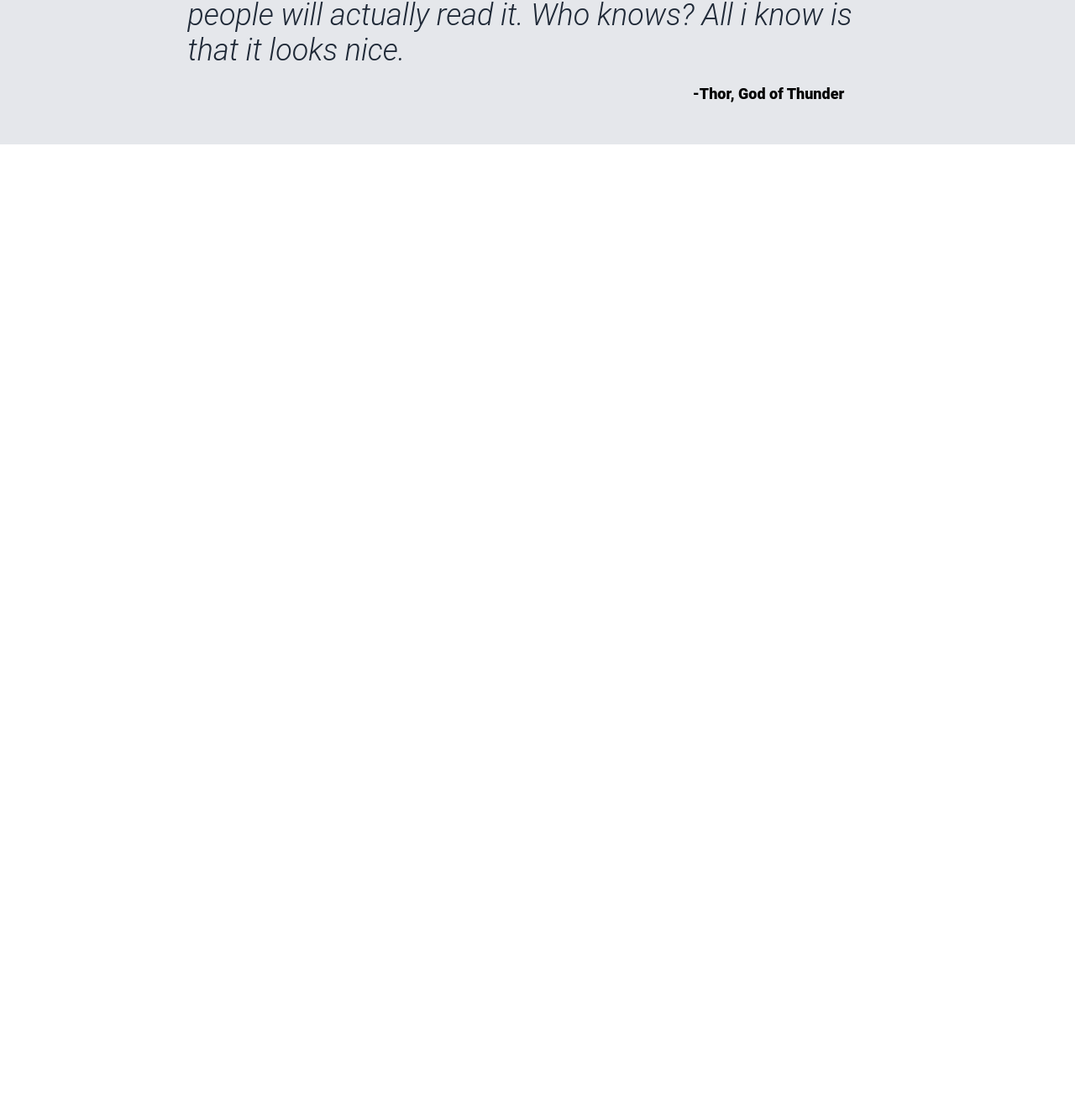
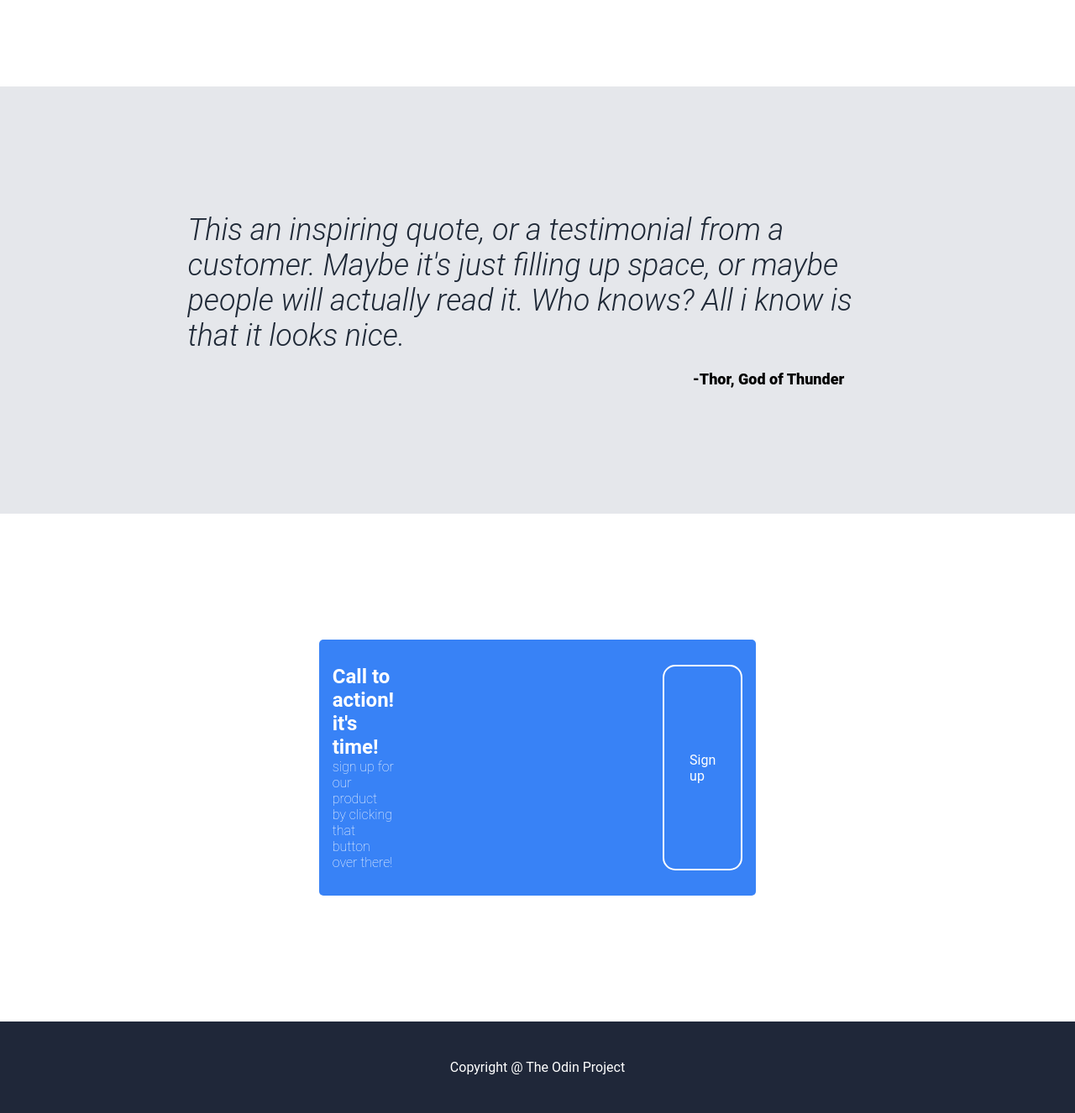
Before and after one commit to HMS-Perseus/Project-Landing-Page, a plain HTML site: page index.html in a window 1280 px wide. Shown: the part 867-2193 px from the top of the page at 84% size. Before the commit the page ends 1039 px from the top, so only its background shows below. Drawn offline with Linux system fonts and the light colour scheme.

Commit message:
Finish the sing up and footer

```diff
--- a/index.html
+++ b/index.html
@@ -47,6 +47,11 @@
             <div class="quote">This an inspiring quote, or a testimonial from a customer. Maybe it's just filling up space, or maybe people will actually read it. Who knows? All i know is that it looks nice.</div>
             <div class="autor">-Thor, God of Thunder</div>
         </div>
+        <div class="call-section">
+            <div class="call-text">Call to action! it's time!<div class="call-subtext">sign up for our product by clicking that button over there!</div></div>
+            <div class="call-button">Sign up</div>
+        </div>
+        <footer>Copyright @ The Odin Project</footer>
     </main-body>
 
 </body>
--- a/styles.css
+++ b/styles.css
@@ -4,11 +4,11 @@ body {
     font-family: "Roboto", sans-serif;
     border: 0;
     margin: 0;
-    flex-wrap: wrap;
 }
 
 header,
-.intro {
+.intro,
+footer{
     background-color: #1f2739;
     color: white;
     display: flex;
@@ -88,7 +88,7 @@ ul {
     color: #1f2937;
     font-weight: 900;
     align-items: center;
-    padding: 30px;
+    padding: 150px;
     gap: 30px;
 }
 
@@ -119,6 +119,7 @@ ul {
     display: flex;
     flex-direction: column;
     gap: 20px;
+    padding: 100px;
 }
 
 .quote {
@@ -138,3 +139,38 @@ ul {
     padding-bottom: 50px;
     padding-left: 550px;
 }
+
+.call-section {
+    display:flex;
+    justify-content: center;
+    background-color: #3882f6;
+    box-sizing: border-box;
+    margin: 150px 380px;
+    padding: 30px;
+    color: white;
+    gap: 320px;
+    border-radius: 5px;
+}
+
+.call-button {
+    display: flex;
+    justify-content: center;
+    align-items: center;
+    border: 2px solid white;
+    border-radius: 15px;
+    padding: 3px 30px;
+}
+
+.call-text {
+    font-size: 24px;
+    font-weight: 600;
+}
+
+.call-subtext {
+    font-size: 16px;
+    font-weight: 100;
+}
+
+footer {
+    padding: 45px;
+}
```
